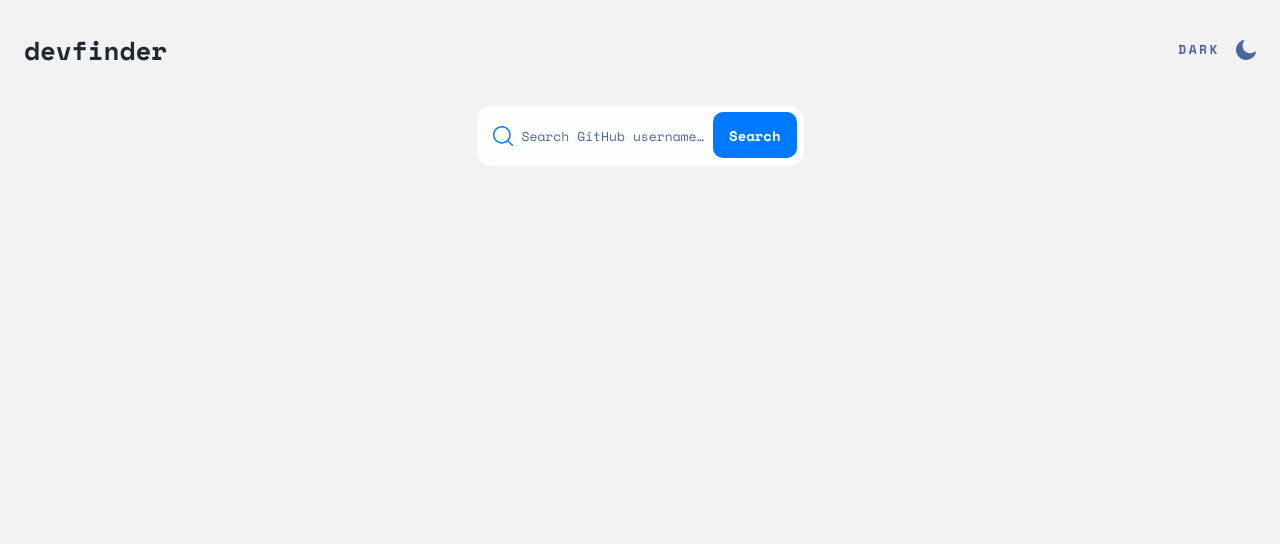
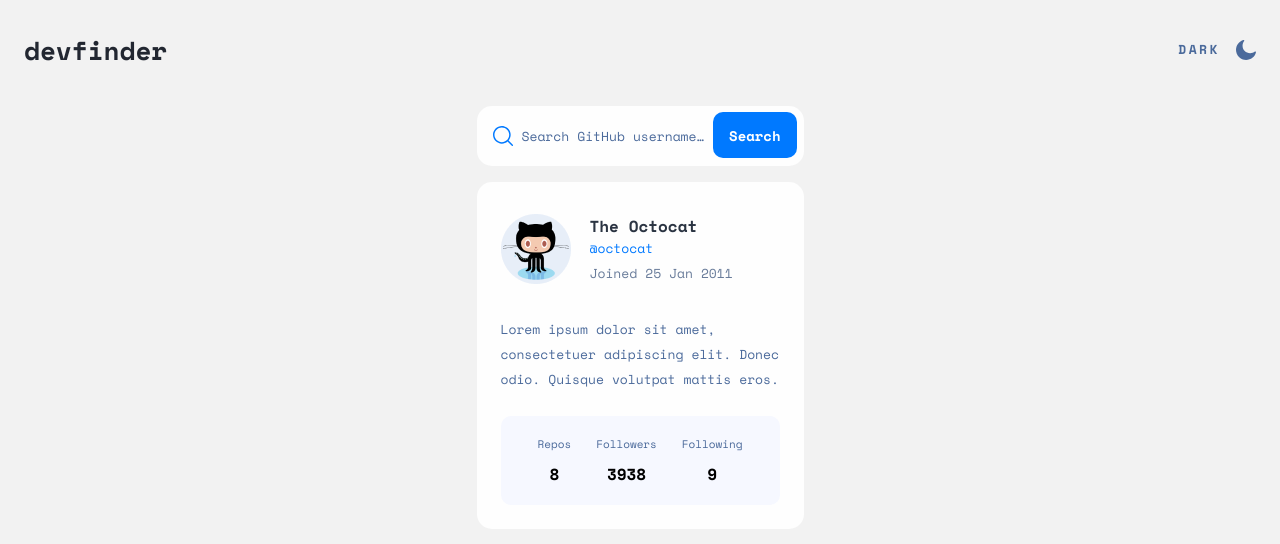
Before and after one commit to lukannozadze/github-user-search-application, a React (Create React App) app: page / in a window 1280 px wide. Shown: the top 544 px of the page. Built offline with nearby package versions, Linux system fonts and the light colour scheme.

Commit message:
finish data indicator component set up and styling

```diff
--- a/src/App.js
+++ b/src/App.js
@@ -1,11 +1,15 @@
 import React from "react";
 import MainHeader from "./Components/Header/MainHeader";
+import MainSection from "./Components/Main Section/MainSection";
 import SearchInput from "./Components/Search Input/SearchInput";
 function App() {
   return (
     <React.Fragment>
       <MainHeader />
-      <SearchInput />
+      <div className="flex flex-col items-center">
+        <SearchInput />
+        <MainSection />
+      </div>
     </React.Fragment>
   );
 }
--- /dev/null
+++ b/src/Components/Main Section/DataIndicator.jsx
@@ -0,0 +1,24 @@
+const DataIndicator = () => {
+  return (
+    <div className="w-[279px] flex justify-center  py-[19px] rounded-[10px] gap-[25px] my-[24px]  bg-[#F6F8FF]">
+      <section className="flex flex-col items-center gap-[8px]">
+        <span className="text-[11px] leading-[19px] text-[#4B6A9B]">Repos</span>
+        <span className="text-[16px] leading-[24px] font-bold">8</span>
+      </section>
+      <section className="flex flex-col items-center gap-[8px]">
+        <span className="text-[11px] leading-[19px] text-[#4B6A9B]">
+          Followers
+        </span>
+        <span className="text-[16px] leading-[24px] font-bold">3938</span>
+      </section>
+      <section className="flex flex-col items-center gap-[8px] ">
+        <span className="text-[11px] leading-[19px] text-[#4B6A9B]">
+          Following
+        </span>
+        <span className="text-[16px] leading-[24px] font-bold">9</span>
+      </section>
+    </div>
+  );
+};
+
+export default DataIndicator;
--- /dev/null
+++ b/src/Components/Main Section/MainSection.jsx
@@ -0,0 +1,13 @@
+import Card from "../UI/Card";
+import SectionHeader from "../Main Section/SectionHeader";
+import DataIndicator from "./DataIndicator";
+const MainSection = () => {
+  return (
+    <Card>
+      <SectionHeader />
+      <DataIndicator />
+    </Card>
+  );
+};
+
+export default MainSection;
--- /dev/null
+++ b/src/Components/Main Section/SectionHeader.jsx
@@ -0,0 +1,27 @@
+import testUserImgPath from "../../assets/test-user-image.png";
+const SectionHeader = () => {
+  return (
+    <div className="pt-[32px] flex flex-col px-[24px] ">
+      <div className="flex gap-[19px]">
+        <img src={testUserImgPath} alt="test user" />
+        <div className="flex flex-col">
+          <h2 className="text-[#2B3442] font-bold text-[16px] leading-[24px]">
+            The Octocat
+          </h2>
+          <span className="text-[#0079FF] text-[13px] leading-[20px]">
+            @octocat
+          </span>
+          <span className="text-[#697C9A] text-[13px] leading-[20px] pt-[5px]">
+            Joined 25 Jan 2011
+          </span>
+        </div>
+      </div>
+      <p className="pt-[33px] text-[#4B6A9B] text-[13px] leading-[25px]">
+        Lorem ipsum dolor sit amet, consectetuer adipiscing elit. Donec odio.
+        Quisque volutpat mattis eros.
+      </p>
+    </div>
+  );
+};
+
+export default SectionHeader;
--- /dev/null
+++ b/src/Components/UI/Card.jsx
@@ -0,0 +1,8 @@
+const Card = (props) => {
+  return (
+    <div className="w-[327px] flex flex-col bg-[#FEFEFE] mt-[16px] rounded-[15px] items-center">
+      {props.children}
+    </div>
+  );
+};
+export default Card;
--- a/src/index.css
+++ b/src/index.css
@@ -4,6 +4,9 @@
 @tailwind utilities;
 
 * {
-  background-color: #f2f2f2;
   font-family: "Space Mono";
 }
+
+body {
+  background-color: #f2f2f2;
+}
```
Also changed, not shown: src/assets/test-user-image.png (added).
